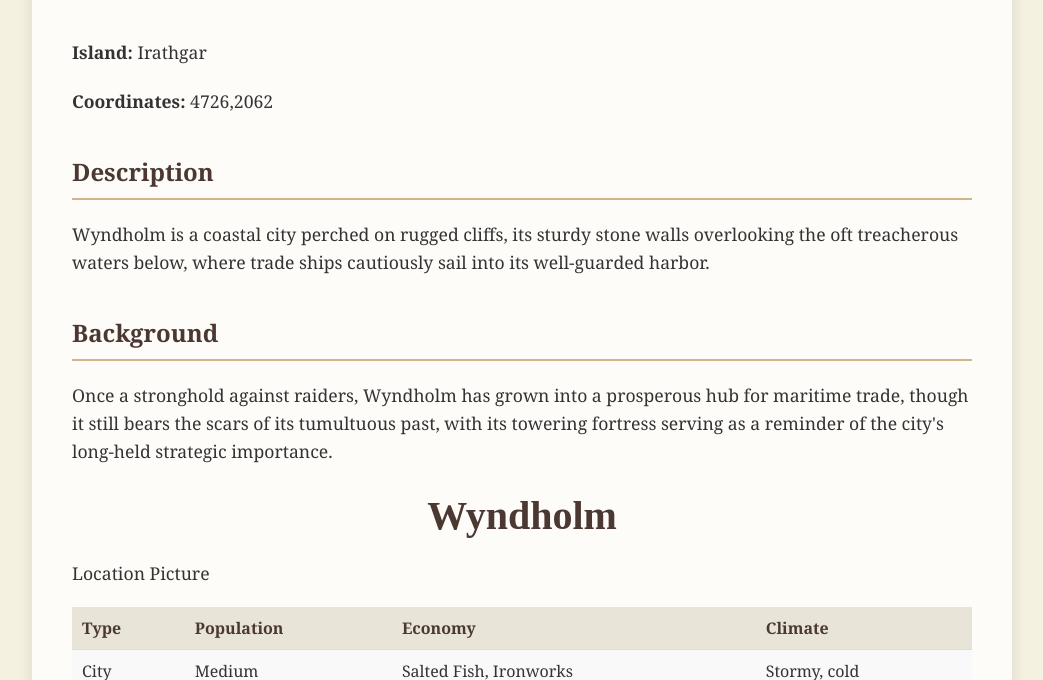
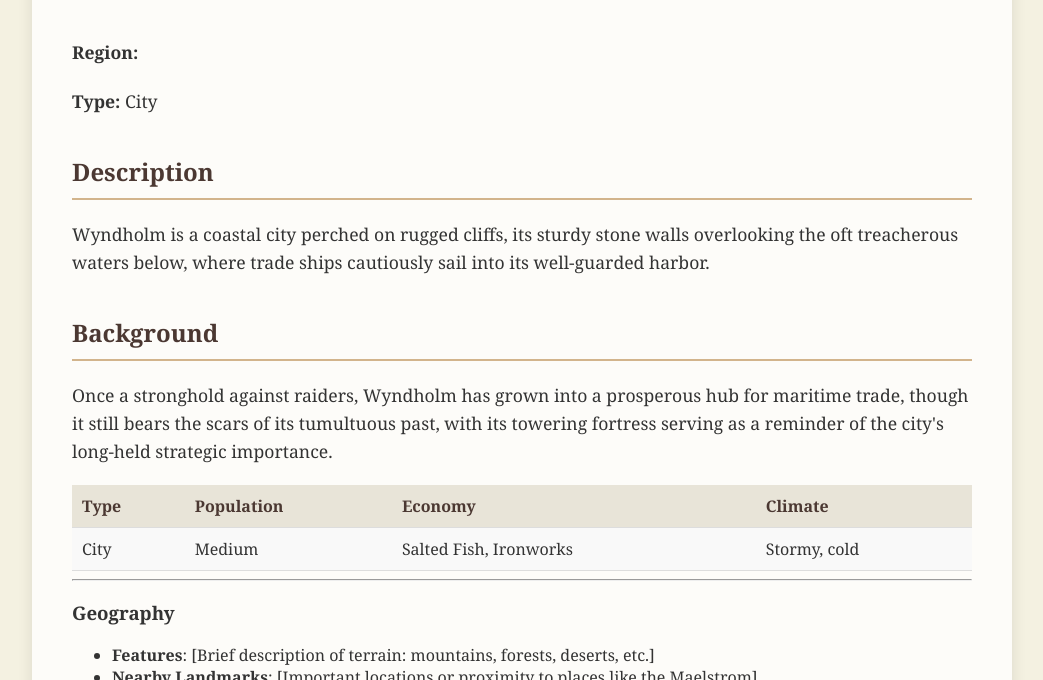
Before and after one commit to arcticblizzard/Myridia, a Jekyll site: the page built from locations/wyndholm.md, in a window 1280 px wide and 900 px high, scrolled down 324 px, cut to the strip 220-900 px from the top of the window. Shown: the whole strip, without its empty margins (118-1161 px from the left). Built offline with Jekyll 4.4.1, drawn with Linux system fonts in a browser that asks for light colours.

Commit message:
updates to location template

```diff
--- a/_layouts/location.html
+++ b/_layouts/location.html
@@ -13,8 +13,8 @@
         <img src="{{ page.image }}" alt="Image of {{ page.title }}" class="location-image" />
 
         <div class="location-data">
-            <p><strong>Island:</strong> {{ page.island }}</p>
-            <p><strong>Coordinates:</strong> {{ page.coordinates }}</p>
+            <p><strong>Region:</strong> {{ page.island }}</p>
+            <p><strong>Type:</strong> {{ page.type }}</p>
             <!-- Add other relevant data points here -->
         </div>
 
--- a/locations/wyndholm.md
+++ b/locations/wyndholm.md
@@ -3,15 +3,12 @@ layout: location
 title: "Wyndholm"
 image: "/assets/images/wyndholm.png"
 permalink: /locations/city-of-wyndholm/
-island: "Irathgar"
+region: "Irathgar"
+type: "City"
 coordinates: "4726,2062"
 description: "Wyndholm is a coastal city perched on rugged cliffs, its sturdy stone walls overlooking the oft treacherous waters below, where trade ships cautiously sail into its well-guarded harbor."
 background: "Once a stronghold against raiders, Wyndholm has grown into a prosperous hub for maritime trade, though it still bears the scars of its tumultuous past, with its towering fortress serving as a reminder of the city's long-held strategic importance."
 ---
-
-# Wyndholm
-
-Location Picture
 
 | **Type**          | **Population**      | **Economy**           | **Climate**          |
 |-------------------|---------------------|-----------------------|----------------------|
```
